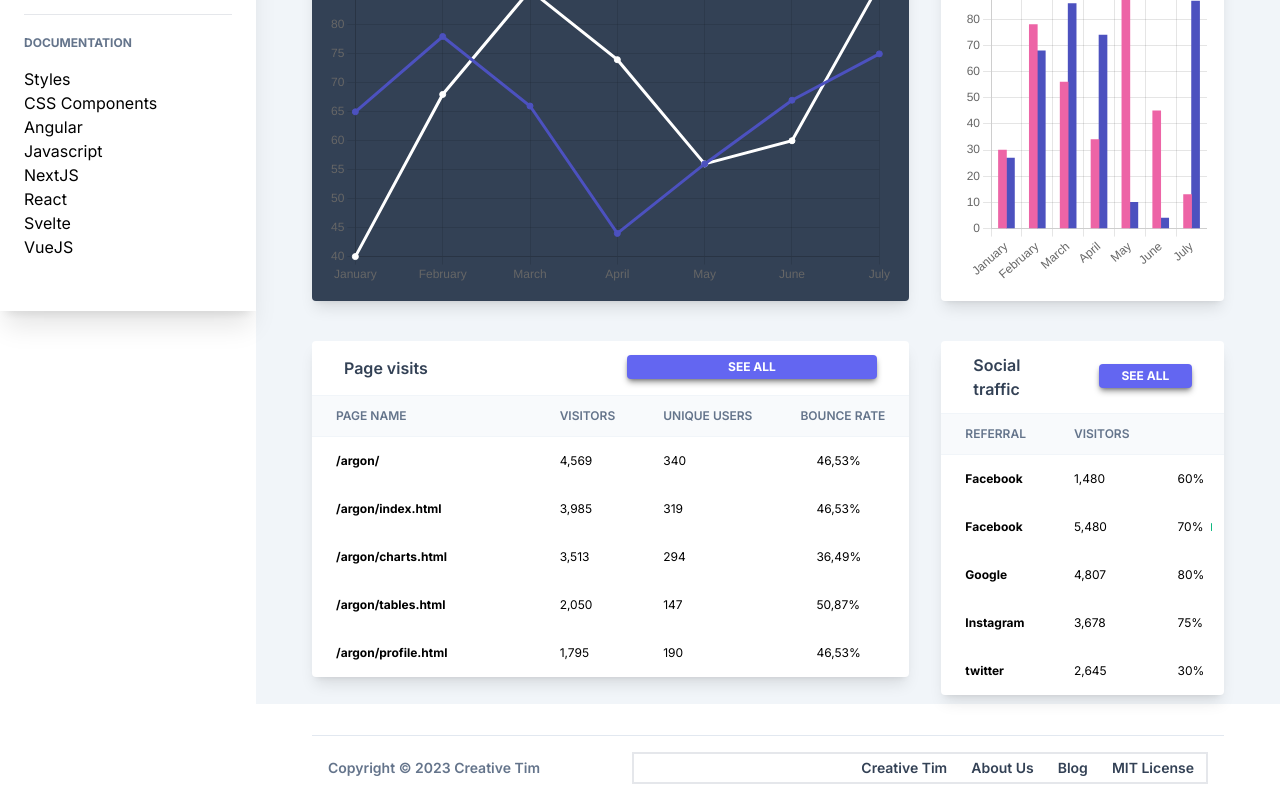
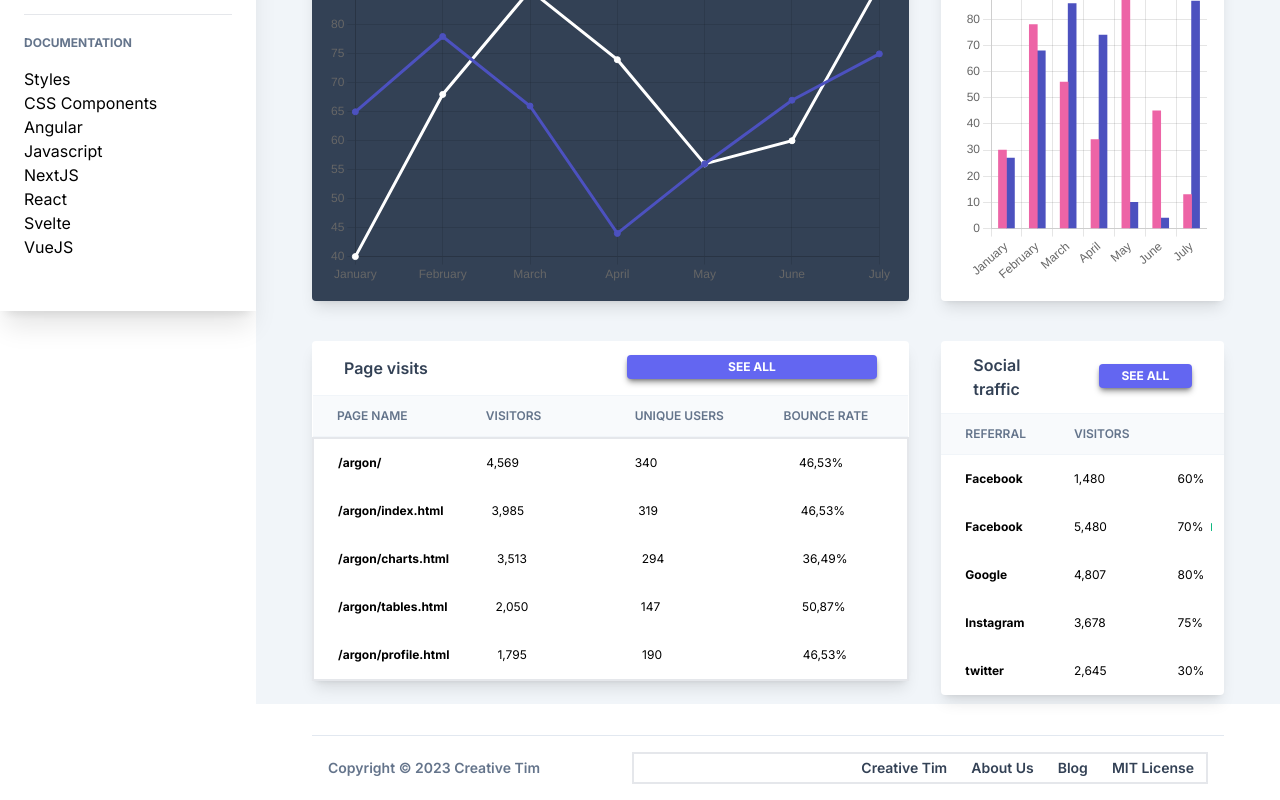
Before and after one commit to pablosecuen/Urban, a Next.js app in the folder client/: page /admin in a window 1280 px wide. Shown: the part 489-1289 px from the top of the page. Built offline with nearby package versions, Linux system fonts and the light colour scheme.

Commit message:
construiccion de un dashboard con rutas multiproposito

```diff
--- a/client/components/Cards/CardPageVisits.js
+++ b/client/components/Cards/CardPageVisits.js
@@ -5,17 +5,15 @@ import React from "react";
 export default function CardPageVisits() {
   return (
     <>
-      <div className="relative flex flex-col min-w-0 break-words bg-white w-full mb-6 shadow-lg rounded">
-        <div className="rounded-t mb-0 px-4 py-3 border-0">
+      <div className="relative mb-6 flex w-full min-w-0 flex-col break-words rounded bg-white shadow-lg">
+        <div className="mb-0 rounded-t border-0 px-4 py-3">
           <div className="flex flex-wrap items-center">
-            <div className="relative w-full px-4 max-w-full flex-grow flex-1">
-              <h3 className="font-semibold text-base text-blueGray-700">
-                Page visits
-              </h3>
+            <div className="relative w-full max-w-full flex-1 flex-grow px-4">
+              <h3 className="text-base font-semibold text-blueGray-700">Page visits</h3>
             </div>
-            <div className="relative w-full px-4 max-w-full flex-grow flex-1 text-right">
+            <div className="relative w-full max-w-full flex-1 flex-grow px-4 text-right">
               <button
-                className="bg-indigo-500 text-white active:bg-indigo-600 text-xs font-bold uppercase px-3 py-1 rounded outline-none focus:outline-none mr-1 mb-1 ease-linear transition-all duration-150"
+                className="mb-1 mr-1 rounded bg-indigo-500 px-3 py-1 text-xs font-bold uppercase text-white outline-none transition-all duration-150 ease-linear focus:outline-none active:bg-indigo-600"
                 type="button"
               >
                 See all
@@ -25,96 +23,96 @@ export default function CardPageVisits() {
         </div>
         <div className="block w-full overflow-x-auto">
           {/* Projects table */}
-          <table className="items-center w-full bg-transparent border-collapse">
-            <thead>
-              <tr>
-                <th className="px-6 bg-blueGray-50 text-blueGray-500 align-middle border border-solid border-blueGray-100 py-3 text-xs uppercase border-l-0 border-r-0 whitespace-nowrap font-semibold text-left">
+          <table className="w-full border-collapse items-center bg-transparent">
+            <thead className="flex justify-evenly">
+              <tr className="flex justify-evenly">
+                <th className="whitespace-nowrap border border-l-0 border-r-0 border-solid border-blueGray-100 bg-blueGray-50 px-6 py-3 text-left align-middle text-xs font-semibold uppercase text-blueGray-500">
                   Page name
                 </th>
-                <th className="px-6 bg-blueGray-50 text-blueGray-500 align-middle border border-solid border-blueGray-100 py-3 text-xs uppercase border-l-0 border-r-0 whitespace-nowrap font-semibold text-left">
+                <th className="whitespace-nowrap border border-l-0 border-r-0 border-solid border-blueGray-100 bg-blueGray-50 px-6 py-3 text-left align-middle text-xs font-semibold uppercase text-blueGray-500">
                   Visitors
                 </th>
-                <th className="px-6 bg-blueGray-50 text-blueGray-500 align-middle border border-solid border-blueGray-100 py-3 text-xs uppercase border-l-0 border-r-0 whitespace-nowrap font-semibold text-left">
+                <th className="whitespace-nowrap border border-l-0 border-r-0 border-solid border-blueGray-100 bg-blueGray-50 px-6 py-3 text-left align-middle text-xs font-semibold uppercase text-blueGray-500">
                   Unique users
                 </th>
-                <th className="px-6 bg-blueGray-50 text-blueGray-500 align-middle border border-solid border-blueGray-100 py-3 text-xs uppercase border-l-0 border-r-0 whitespace-nowrap font-semibold text-left">
+                <th className="whitespace-nowrap border border-l-0 border-r-0 border-solid border-blueGray-100 bg-blueGray-50 px-6 py-3 text-left align-middle text-xs font-semibold uppercase text-blueGray-500">
                   Bounce rate
                 </th>
               </tr>
             </thead>
-            <tbody>
-              <tr>
-                <th className="border-t-0 px-6 align-middle border-l-0 border-r-0 text-xs whitespace-nowrap p-4 text-left">
+            <tbody className="border-2">
+              <tr className="flex justify-evenly">
+                <th className="whitespace-nowrap border-l-0 border-r-0 border-t-0 p-4 px-6 text-left align-middle text-xs">
                   /argon/
                 </th>
-                <td className="border-t-0 px-6 align-middle border-l-0 border-r-0 text-xs whitespace-nowrap p-4">
+                <td className="whitespace-nowrap border-l-0 border-r-0 border-t-0 p-4 px-6 align-middle text-xs">
                   4,569
                 </td>
-                <td className="border-t-0 px-6 align-middle border-l-0 border-r-0 text-xs whitespace-nowrap p-4">
+                <td className="whitespace-nowrap border-l-0 border-r-0 border-t-0 p-4 px-6 align-middle text-xs">
                   340
                 </td>
-                <td className="border-t-0 px-6 align-middle border-l-0 border-r-0 text-xs whitespace-nowrap p-4">
-                  <i className="fas fa-arrow-up text-emerald-500 mr-4"></i>
+                <td className="whitespace-nowrap border-l-0 border-r-0 border-t-0 p-4 px-6 align-middle text-xs">
+                  <i className="fas fa-arrow-up mr-4 w-auto text-emerald-500"></i>
                   46,53%
                 </td>
               </tr>
-              <tr>
-                <th className="border-t-0 px-6 align-middle border-l-0 border-r-0 text-xs whitespace-nowrap p-4 text-left">
+              <tr className="flex justify-evenly">
+                <th className="whitespace-nowrap border-l-0 border-r-0 border-t-0 p-4 px-6 text-left align-middle text-xs">
                   /argon/index.html
                 </th>
-                <td className="border-t-0 px-6 align-middle border-l-0 border-r-0 text-xs whitespace-nowrap p-4">
+                <td className="whitespace-nowrap border-l-0 border-r-0 border-t-0 p-4 px-6 align-middle text-xs">
                   3,985
                 </td>
-                <td className="border-t-0 px-6 align-middle border-l-0 border-r-0 text-xs whitespace-nowrap p-4">
+                <td className="whitespace-nowrap border-l-0 border-r-0 border-t-0 p-4 px-6 align-middle text-xs">
                   319
                 </td>
-                <td className="border-t-0 px-6 align-middle border-l-0 border-r-0 text-xs whitespace-nowrap p-4">
-                  <i className="fas fa-arrow-down text-orange-500 mr-4"></i>
+                <td className="whitespace-nowrap border-l-0 border-r-0 border-t-0 p-4 px-6 align-middle text-xs">
+                  <i className="fas fa-arrow-down mr-4 w-auto text-orange-500"></i>
                   46,53%
                 </td>
               </tr>
-              <tr>
-                <th className="border-t-0 px-6 align-middle border-l-0 border-r-0 text-xs whitespace-nowrap p-4 text-left">
+              <tr className="flex justify-evenly">
+                <th className="whitespace-nowrap border-l-0 border-r-0 border-t-0 p-4 px-6 text-left align-middle text-xs">
                   /argon/charts.html
                 </th>
-                <td className="border-t-0 px-6 align-middle border-l-0 border-r-0 text-xs whitespace-nowrap p-4">
+                <td className="whitespace-nowrap border-l-0 border-r-0 border-t-0 p-4 px-6 align-middle text-xs">
                   3,513
                 </td>
-                <td className="border-t-0 px-6 align-middle border-l-0 border-r-0 text-xs whitespace-nowrap p-4">
+                <td className="whitespace-nowrap border-l-0 border-r-0 border-t-0 p-4 px-6 align-middle text-xs">
                   294
                 </td>
-                <td className="border-t-0 px-6 align-middle border-l-0 border-r-0 text-xs whitespace-nowrap p-4">
-                  <i className="fas fa-arrow-down text-orange-500 mr-4"></i>
+                <td className="whitespace-nowrap border-l-0 border-r-0 border-t-0 p-4 px-6 align-middle text-xs">
+                  <i className="fas fa-arrow-down mr-4 w-auto  text-orange-500"></i>
                   36,49%
                 </td>
               </tr>
-              <tr>
-                <th className="border-t-0 px-6 align-middle border-l-0 border-r-0 text-xs whitespace-nowrap p-4 text-left">
+              <tr className="flex justify-evenly">
+                <th className="whitespace-nowrap border-l-0 border-r-0 border-t-0 p-4 px-6 text-left align-middle text-xs">
                   /argon/tables.html
                 </th>
-                <td className="border-t-0 px-6 align-middle border-l-0 border-r-0 text-xs whitespace-nowrap p-4">
+                <td className="whitespace-nowrap border-l-0 border-r-0 border-t-0 p-4 px-6 align-middle text-xs">
                   2,050
                 </td>
-                <td className="border-t-0 px-6 align-middle border-l-0 border-r-0 text-xs whitespace-nowrap p-4">
+                <td className="whitespace-nowrap border-l-0 border-r-0 border-t-0 p-4 px-6 align-middle text-xs">
                   147
                 </td>
-                <td className="border-t-0 px-6 align-middle border-l-0 border-r-0 text-xs whitespace-nowrap p-4">
-                  <i className="fas fa-arrow-up text-emerald-500 mr-4"></i>
+                <td className="whitespace-nowrap border-l-0 border-r-0 border-t-0 p-4 px-6 align-middle text-xs">
+                  <i className="fas fa-arrow-up mr-4 w-auto text-emerald-500"></i>
                   50,87%
                 </td>
               </tr>
-              <tr>
-                <th className="border-t-0 px-6 align-middle border-l-0 border-r-0 text-xs whitespace-nowrap p-4 text-left">
+              <tr className="flex justify-evenly">
+                <th className="whitespace-nowrap border-l-0 border-r-0 border-t-0 p-4 px-6 text-left align-middle text-xs">
                   /argon/profile.html
                 </th>
-                <td className="border-t-0 px-6 align-middle border-l-0 border-r-0 text-xs whitespace-nowrap p-4">
+                <td className="whitespace-nowrap border-l-0 border-r-0 border-t-0 p-4 px-6 align-middle text-xs">
                   1,795
                 </td>
-                <td className="border-t-0 px-6 align-middle border-l-0 border-r-0 text-xs whitespace-nowrap p-4">
+                <td className="whitespace-nowrap border-l-0 border-r-0 border-t-0 p-4 px-6 align-middle text-xs">
                   190
                 </td>
-                <td className="border-t-0 px-6 align-middle border-l-0 border-r-0 text-xs whitespace-nowrap p-4">
-                  <i className="fas fa-arrow-down text-red-500 mr-4"></i>
+                <td className="whitespace-nowrap border-l-0 border-r-0 border-t-0 p-4 px-6 align-middle text-xs">
+                  <i className="fas fa-arrow-down mr-4 w-auto text-red-500"></i>
                   46,53%
                 </td>
               </tr>
```
